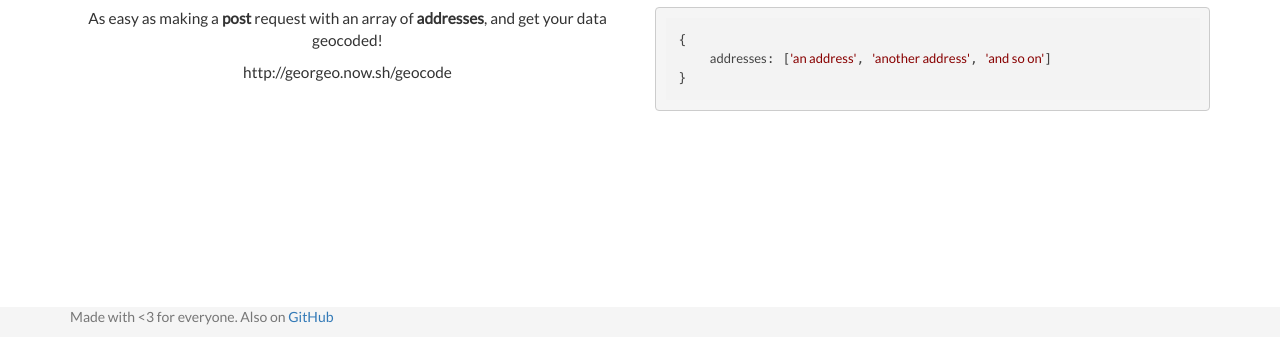
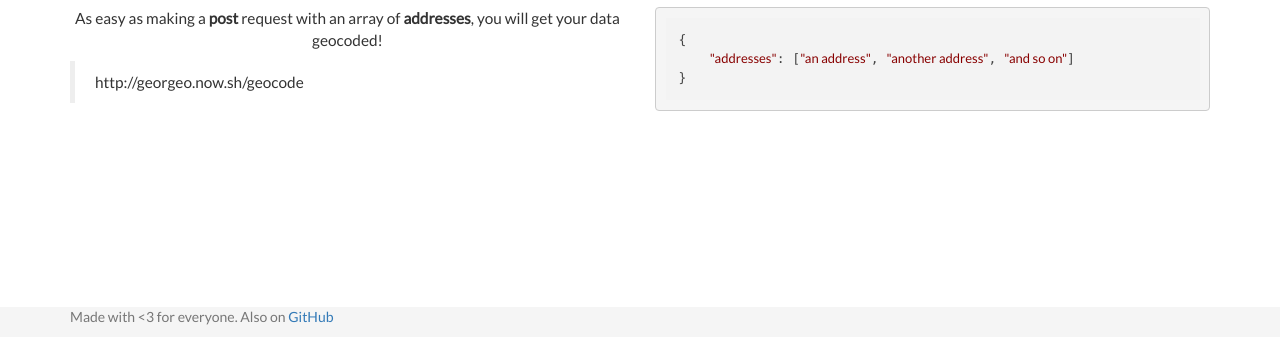
Before and after one commit to rmpato/georgeo, a website: page web/index.html in a window 1280 px wide. Shown: the part 463-800 px from the top of the page. Drawn offline with nearby package versions, Linux system fonts and the light colour scheme.

Commit message:
Added cors support Added some styles Modified example request from landing page. Added catch for promises to response status 500 and error message on errors.

```diff
--- a/package.json
+++ b/package.json
@@ -11,6 +11,7 @@
   "license": "ISC",
   "dependencies": {
     "body-parser": "^1.17.1",
+    "cors": "^2.8.3",
     "express": "^4.15.2",
     "node-geocoder": "^3.16.0"
   }
--- a/web/index.html
+++ b/web/index.html
@@ -67,13 +67,13 @@
                 <h2 class="text-center">Rest API</h2>
         </div>
         <div class="row">
-            <div class="col-xs-6 text-center">
-                <p class="bigger-font">As easy as making a <strong>post</strong> request with an array of <strong>addresses</strong>, and get your data geocoded!</p>
-                <p class="bigger-font">http://georgeo.now.sh/geocode</p>
+            <div class="col-xs-6 ">
+                <p class="bigger-font text-center">As easy as making a <strong>post</strong> request with an array of <strong>addresses</strong>, you will get your data geocoded!</p>
+                <blockquote class="bigger-font">http://georgeo.now.sh/geocode</blockquote>
             </div>
             <div class="col-xs-6">
                 <pre class="javascript"><code>{
-    addresses: ['an address', 'another address', 'and so on']
+    "addresses": ["an address", "another address", "and so on"]
 }</code></pre>
             </div>
         </div>
```
Also changed, not shown: index.js (+8 -2 lines).
